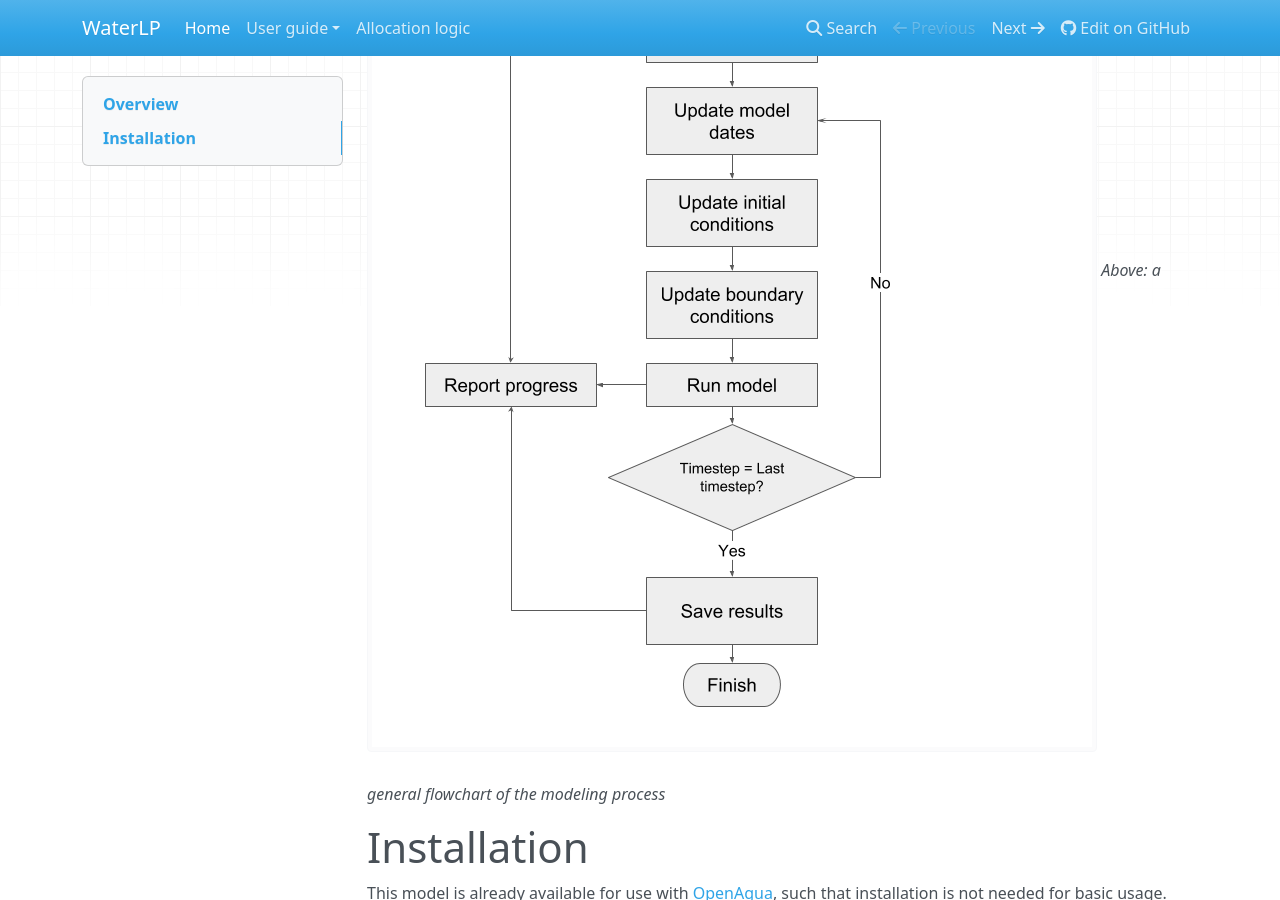
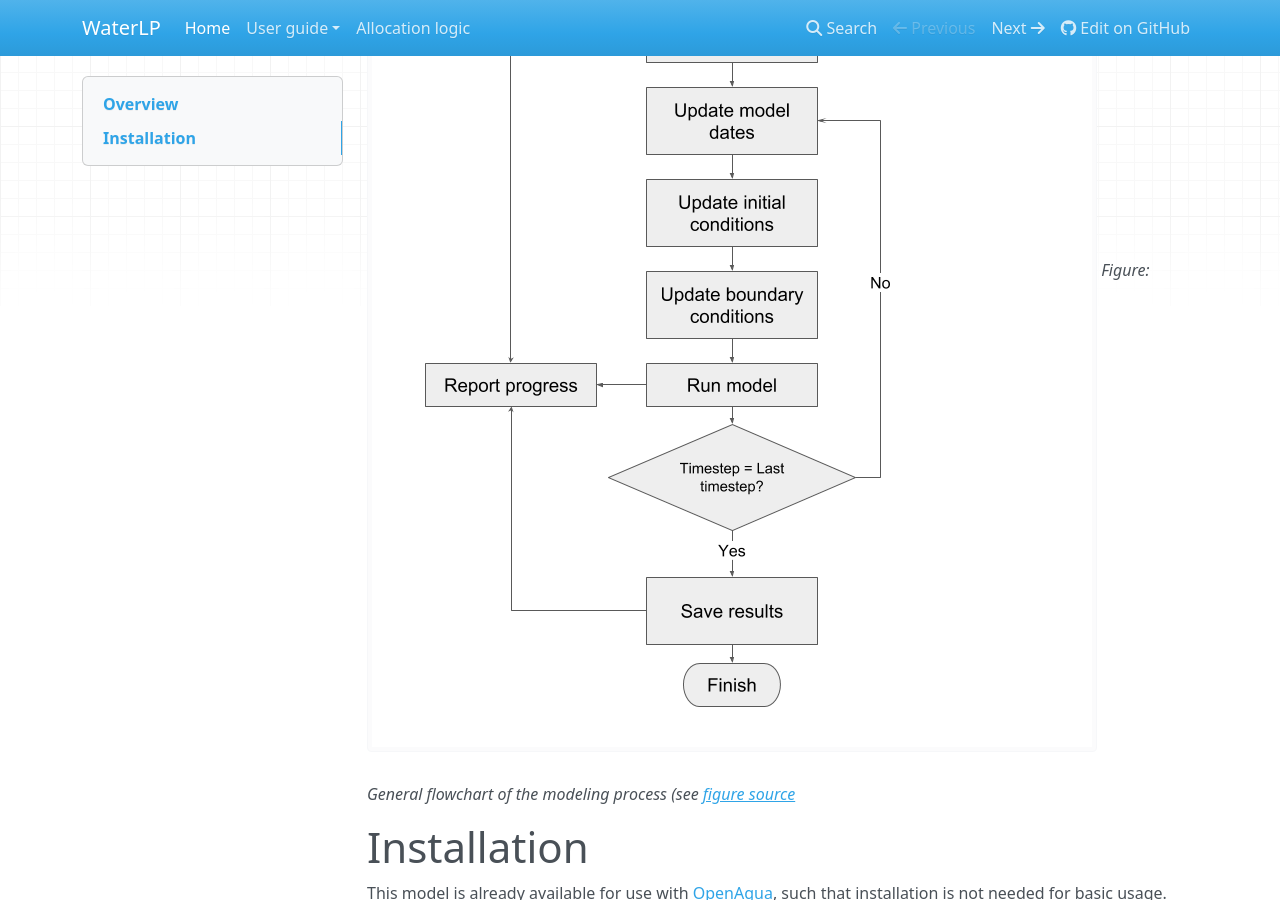
Before and after one commit to openagua/waterlp-pyomo, an MkDocs documentation site: the page built from docs/index.md, in a window 1280 px wide and 900 px high, scrolled down 492 px. Built offline with MkDocs 1.6.1, drawn with Linux system fonts in a browser that asks for light colours; nearby versions of some CDN libraries.

Commit message:
update docs

```diff
--- a/docs/index.md
+++ b/docs/index.md
@@ -7,7 +7,7 @@ This is the default generalized model available for use with [OpenAgua](https://
 Here is a high level flow chart of the modeling steps:
 
 ![Flowchart](img/flowchart.png)
-*Above: a general flowchart of the modeling process*
+*Figure: General flowchart of the modeling process (see [figure source](https://docs.google.com/drawings/d/141pHKswVlhK1rKUatBV8gItk2QbzD3wzM-FzwUMG1B8/edit?usp=sharing)*
 
 # Installation
 
```
